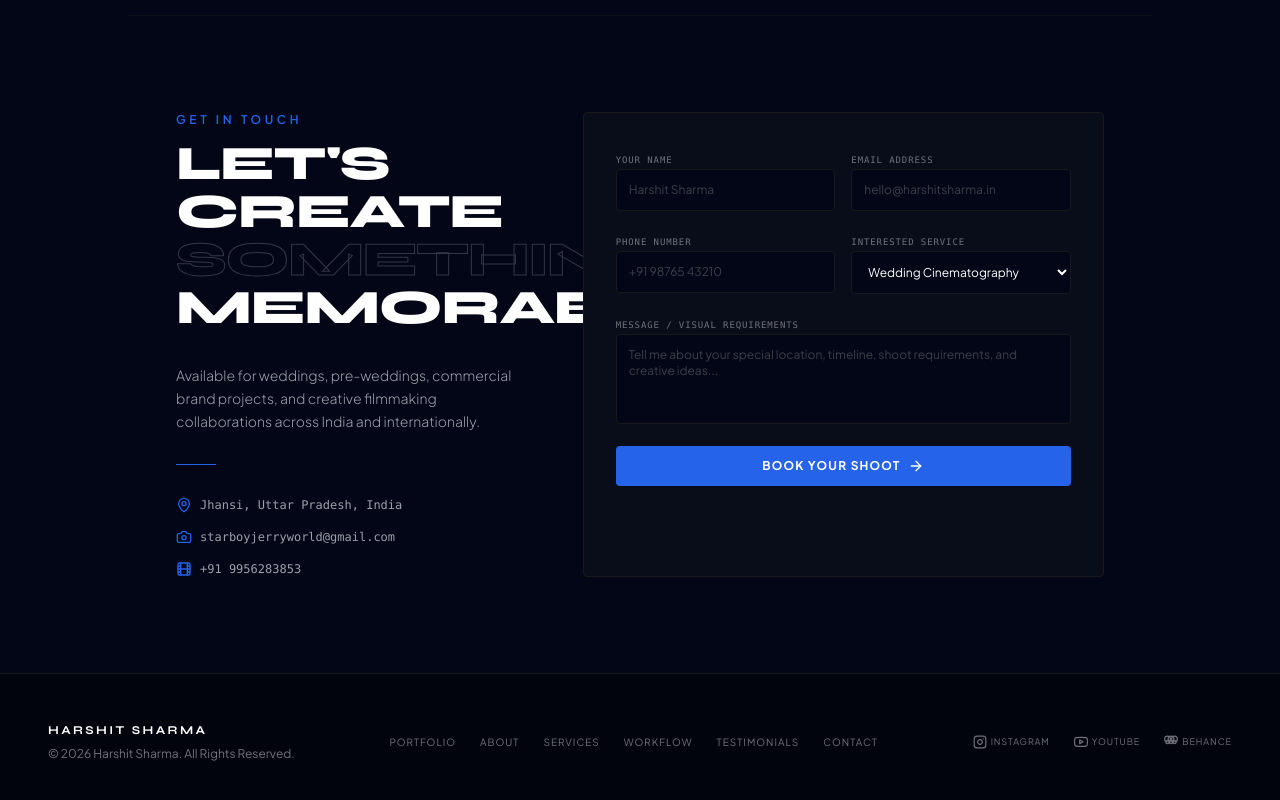
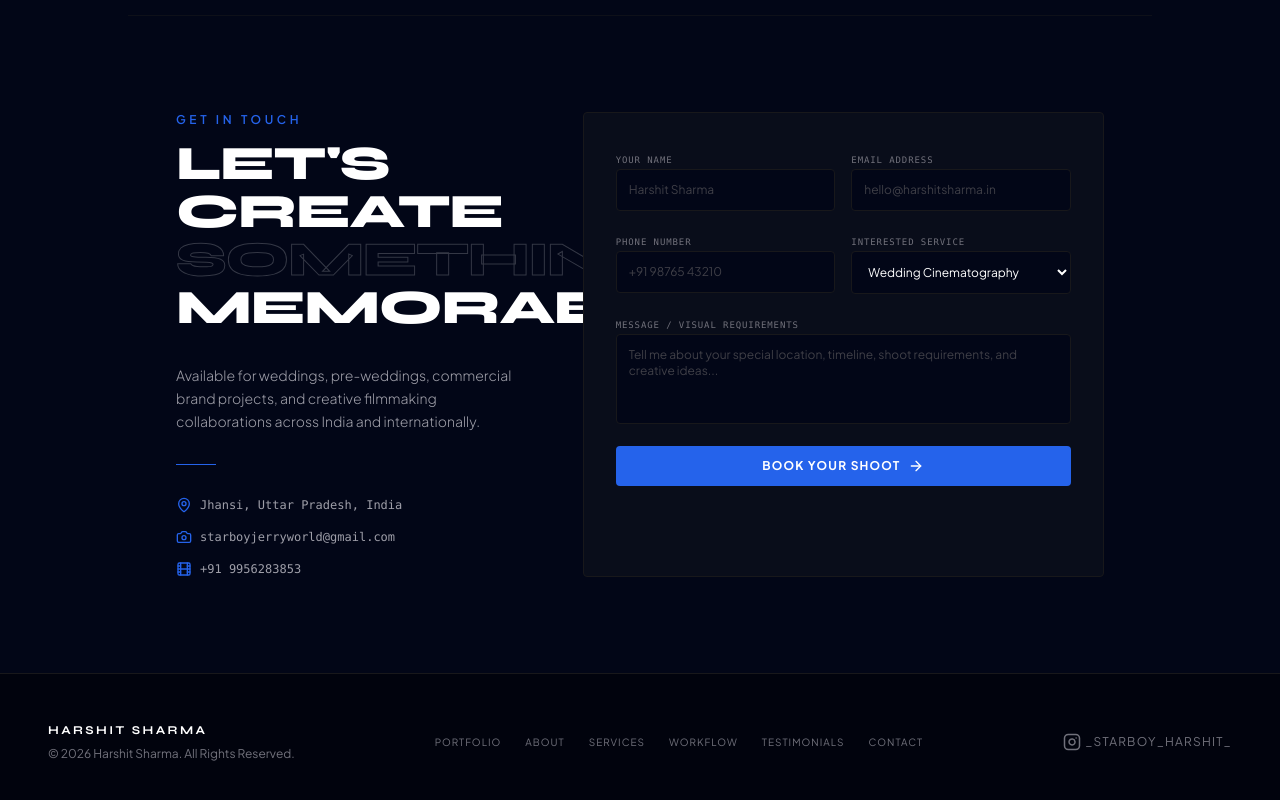
Before and after one commit to pallavi-patel-developer/Harshit-Portfolio, a Next.js app: page / in a window 1280 px wide. Shown: the part 5991-6791 px from the top of the page. Built offline with nearby package versions, Linux system fonts and the light colour scheme.

Commit message:
feat: initialize interactive portfolio homepage with drag-and-drop media gallery and contact form integration

```diff
--- a/src/app/page.js
+++ b/src/app/page.js
@@ -1113,19 +1113,12 @@ export default function Home() {
           <a href="#contact" className="hover:text-white transition-colors">Contact</a>
         </div>
 
-        <div className="flex items-center space-x-6">
-          <a href="https://instagram.com" target="_blank" rel="noopener noreferrer" className="hover:text-white transition-colors duration-200 flex items-center space-x-1 group">
-            <svg className="w-3.5 h-3.5 text-zinc-500 group-hover:text-brand-accent transition-colors" viewBox="0 0 24 24" fill="none" stroke="currentColor" strokeWidth="2" strokeLinecap="round" strokeLinejoin="round"><rect width="20" height="20" x="2" y="2" rx="5" ry="5" /><path d="M16 11.37A4 4 0 1 1 12.63 8 4 4 0 0 1 16 11.37z" /><line x1="17.5" x2="17.51" y1="6.5" y2="6.5" /></svg>
-            <span className="hidden sm:inline text-[9px] uppercase tracking-widest text-zinc-500 group-hover:text-white transition-colors">Instagram</span>
+        <div className="flex items-center space-x-2">
+          <a href="https://www.instagram.com/_starboy_harshit_?igsh=cmU0cW5uNWRoZDM=" target="_blank" rel="noopener noreferrer" className="hover:text-white transition-colors duration-200 flex items-center space-x-1 group">
+            <svg className="w-4.5 h-4.8 text-zinc-500 group-hover:text-brand-accent transition-colors" viewBox="0 0 24 24" fill="none" stroke="currentColor" strokeWidth="2" strokeLinecap="round" strokeLinejoin="round"><rect width="20" height="20" x="2" y="2" rx="5" ry="5" /><path d="M16 11.37A4 4 0 1 1 12.63 8 4 4 0 0 1 16 11.37z" /><line x1="17.5" x2="17.51" y1="6.5" y2="6.5" /></svg>
+            <span className="hidden sm:inline text-[12px] uppercase tracking-widest text-zinc-500 group-hover:text-white transition-colors">_starboy_harshit_</span>
           </a>
-          <a href="https://youtube.com" target="_blank" rel="noopener noreferrer" className="hover:text-white transition-colors duration-200 flex items-center space-x-1 group">
-            <svg className="w-3.5 h-3.5 text-zinc-500 group-hover:text-brand-accent transition-colors" viewBox="0 0 24 24" fill="none" stroke="currentColor" strokeWidth="2" strokeLinecap="round" strokeLinejoin="round"><path d="M22.54 6.42a2.78 2.78 0 0 0-1.94-2C18.88 4 12 4 12 4s-6.88 0-8.6.46a2.78 2.78 0 0 0-1.94 2A29 29 0 0 0 1 11.75a29 29 0 0 0 .46 5.33A2.78 2.78 0 0 0 3.4 19c1.72.46 8.6.46 8.6.46s6.88 0 8.6-.46a2.78 2.78 0 0 0 1.94-2 29 29 0 0 0 .46-5.25 29 29 0 0 0-.46-5.33z" /><polygon points="9.75 15.02 15.5 11.75 9.75 8.48 9.75 15.02" /></svg>
-            <span className="hidden sm:inline text-[9px] uppercase tracking-widest text-zinc-500 group-hover:text-white transition-colors">YouTube</span>
-          </a>
-          <a href="https://behance.net" target="_blank" rel="noopener noreferrer" className="hover:text-white transition-colors duration-200 flex items-center space-x-1 group">
-            <svg className="w-3.5 h-3.5 text-zinc-500 group-hover:text-brand-accent transition-colors" viewBox="0 0 24 24" fill="none" stroke="currentColor" strokeWidth="2" strokeLinecap="round" strokeLinejoin="round"><path d="M12 12a5 5 0 1 0 0-10 5 5 0 0 0 0 10z" /><path d="M18 12a5 5 0 1 0 0-10 5 5 0 0 0 0 10z" /><path d="M6 12a5 5 0 1 0 0-10 5 5 0 0 0 0 10z" /><circle cx="12" cy="12" r="3" /><circle cx="18" cy="12" r="3" /><circle cx="6" cy="12" r="3" /></svg>
-            <span className="hidden sm:inline text-[9px] uppercase tracking-widest text-zinc-500 group-hover:text-white transition-colors">Behance</span>
-          </a>
+
         </div>
       </footer>
 
```
